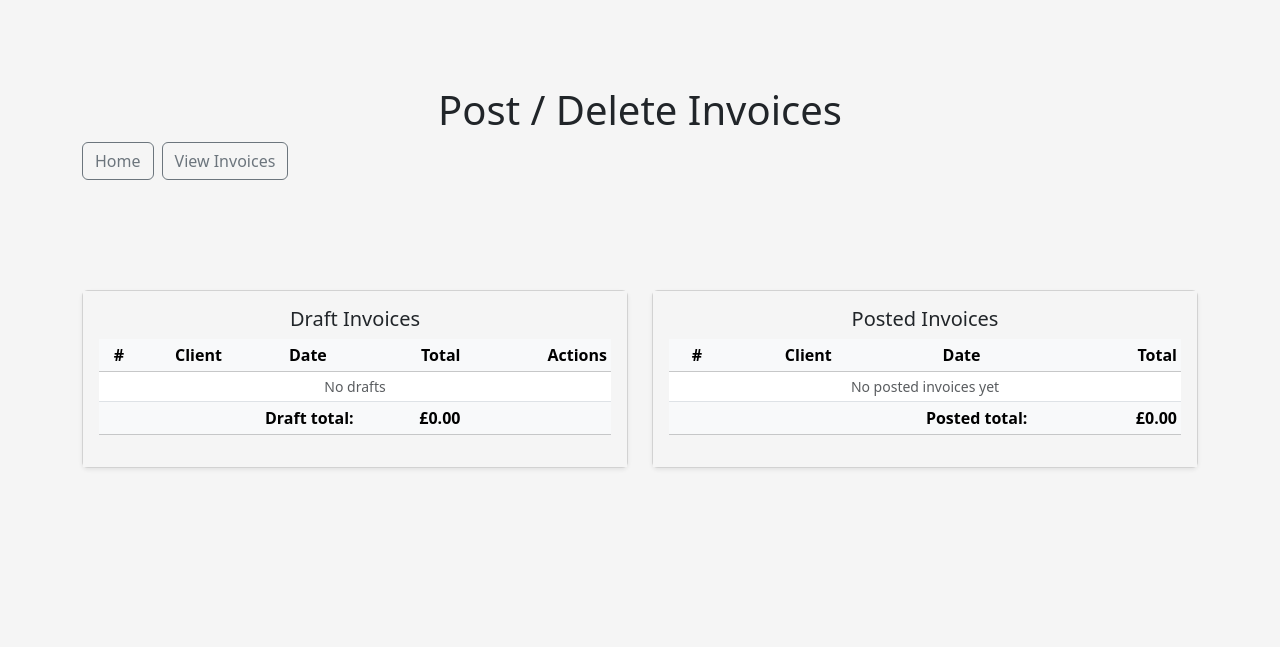
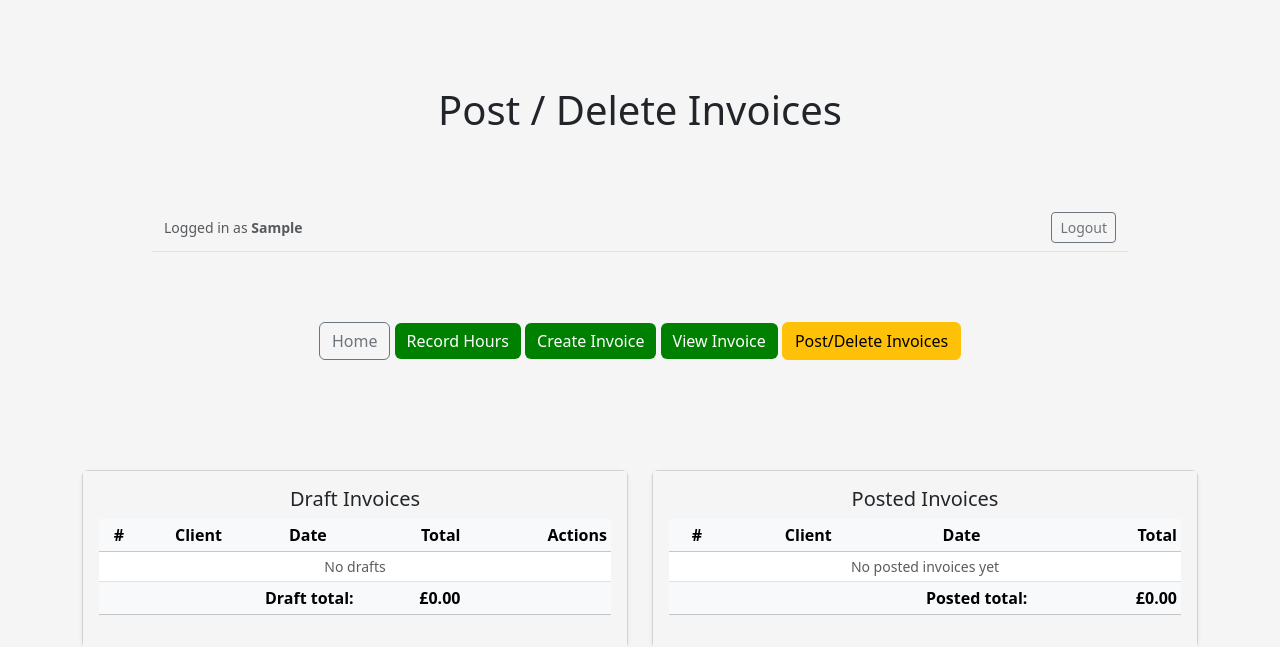
Before and after one commit to tambrulee/P3---Better-Billing---NEW, a Django app: page /invoices/post/ in a window 1280 px wide. Shown: the top 647 px of the page. Run offline with Django 4.2, Linux system fonts and the light colour scheme; the visitor is signed in with stand-in values (Sample User, id 1); data that the repository does not hold is empty.

```diff
--- a/better_bill_project/templates/better_bill_project/post_invoice.html
+++ b/better_bill_project/templates/better_bill_project/post_invoice.html
@@ -9,11 +9,21 @@
 </head>
 <body>
 <header class="container py-3">
+  <!-- Page Title -->
   <h1>Post / Delete Invoices</h1>
-  <nav class="d-flex gap-2">
+
+  <!-- Log In -->
+  {% include "partials/_topbar.html" %}
+
+    <!-- Navigation -->
     <a href="{% url 'index' %}" class="btn btn-outline-secondary">Home</a>
-    <a href="{% url 'view-invoice' %}" class="btn btn-outline-secondary">View Invoices</a>
-  </nav>
+    <a href="{% url 'record-time' %}" class="btn btn-primary">Record Hours</a>
+    <a href="{% url 'create-invoice' %}" class="btn btn-primary">Create Invoice</a>
+    <a href="{% url 'view-invoice' %}" class="btn btn-primary">View Invoice</a>
+    <!-- Permissions - Partners as admin -->
+    {% if perms.better_bill_project.post_invoice %}
+    <a href="{% url 'post-invoice' %}" class="btn btn-warning">Post/Delete Invoices</a>
+    {% endif %}
 </header>
 
 <main class="container py-4">
--- /dev/null
+++ b/better_bill_project/templates/partials/_topbar.html
@@ -0,0 +1,16 @@
+{# Only show on non-login pages, and only if the user is authenticated #}
+{% if request.user.is_authenticated and request.resolver_match and request.resolver_match.url_name != 'login' %}
+<header class="border-bottom bg-white">
+  <div class="container py-2 d-flex align-items-center justify-content-between">
+    <div class="small text-muted">
+      Logged in as <strong>{{ request.user.get_short_name|default:request.user.username }}</strong>
+    </div>
+
+    {# Use POST for logout (safer) #}
+    <form method="post" action="{% url 'logout' %}" class="m-0">
+      {% csrf_token %}
+      <button class="btn btn-outline-secondary btn-sm">Logout</button>
+    </form>
+  </div>
+</header>
+{% endif %}
```
Also changed, not shown: better_bill_project/templates/better_bill_project/create_invoice.html (+11 -3 lines), better_bill_project/templates/better_bill_project/index.html (+11 -8 lines), better_bill_project/templates/better_bill_project/record.html (+11 -3 lines), better_bill_project/templates/better_bill_project/view_invoice.html (+12 -3 lines), README.md, 1 other file.
